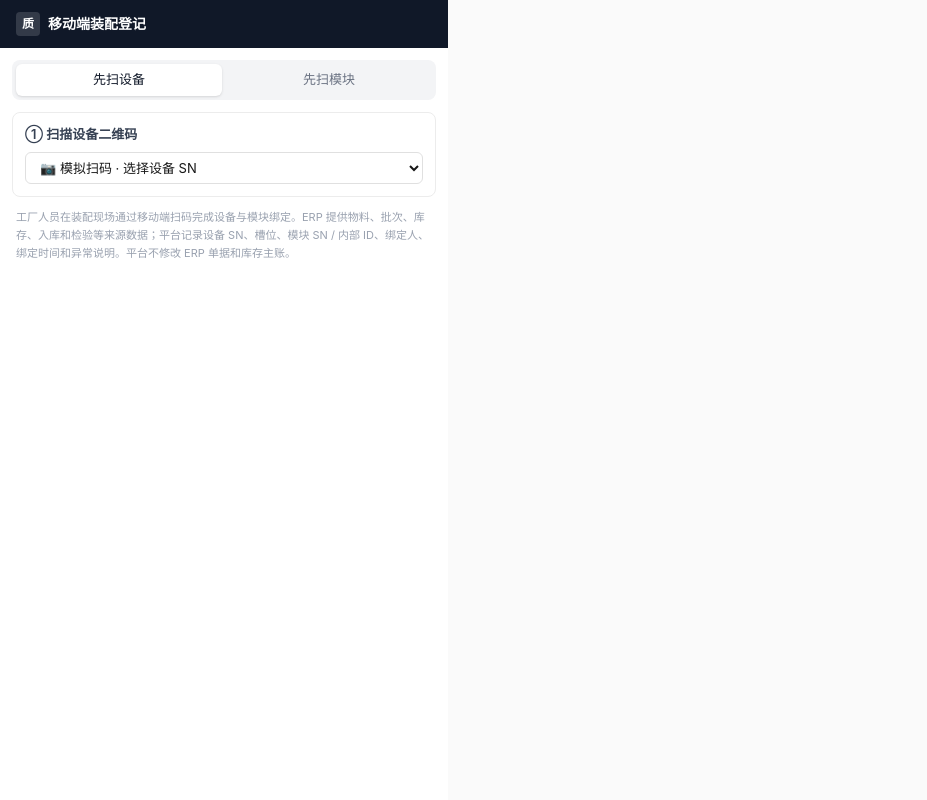
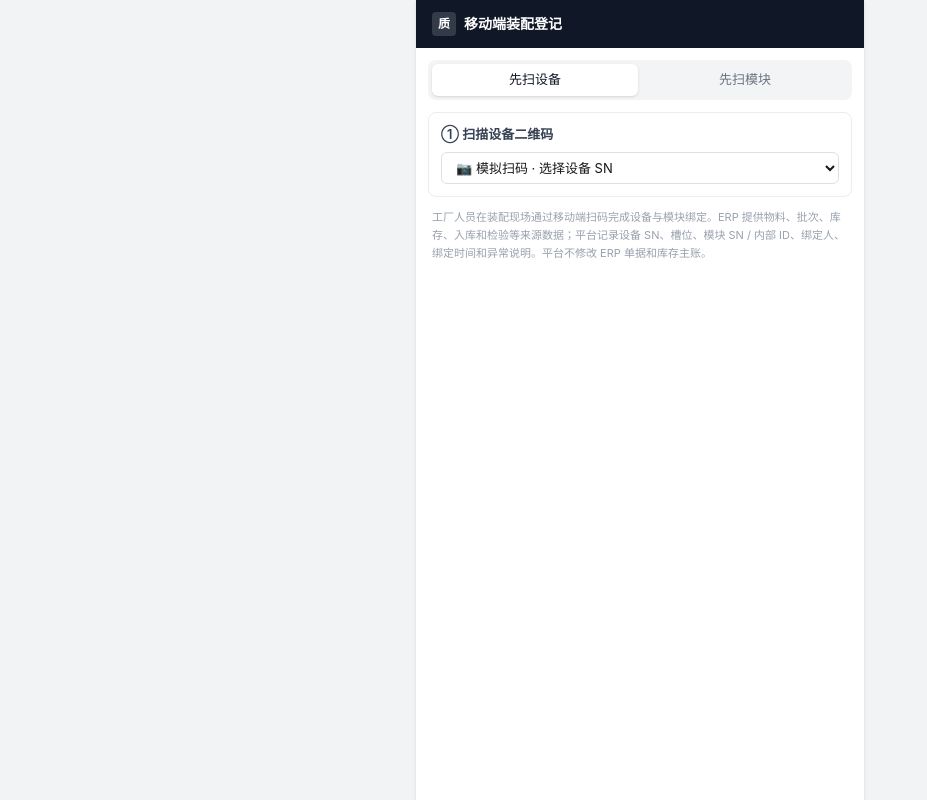
Before and after one commit to carrovo/hardware-lifecycle-platform, a React (Vite) app: page /mobile/assembly in a window 1280 px wide. Shown: the whole page, without its empty margins (0-927 px from the left). Built offline with nearby package versions, Linux system fonts and the light colour scheme.

Commit message:
fix: 移动端装配登记页在桌面预览下居中
Co-Authored-By: Claude Opus 4.8 <noreply@anthropic.com>
Claude-Session: https://claude.ai/code/session_012rbrcTqgPrTytZHXy1ZXWw

```diff
--- a/src/pages/MobileAssemblyPage.jsx
+++ b/src/pages/MobileAssemblyPage.jsx
@@ -60,8 +60,8 @@ export default function MobileAssemblyPage() {
   const scannedDevice = scanned ? devices.find((d) => d.id === scanned.boundDeviceId) : null;
 
   return (
-    <div className="min-h-screen bg-[#f2f3f5] flex justify-center">
-      <div className="w-full max-w-md bg-white min-h-screen flex flex-col">
+    <div className="w-full min-h-screen bg-[#f2f3f5] flex justify-center">
+      <div className="w-full max-w-md bg-white min-h-screen flex flex-col shadow-sm">
         {/* 顶部 */}
         <div className="bg-gray-900 text-white px-4 py-3 flex items-center gap-2">
           <div className="w-6 h-6 rounded bg-white/15 flex items-center justify-center text-xs font-bold">质</div>
```
